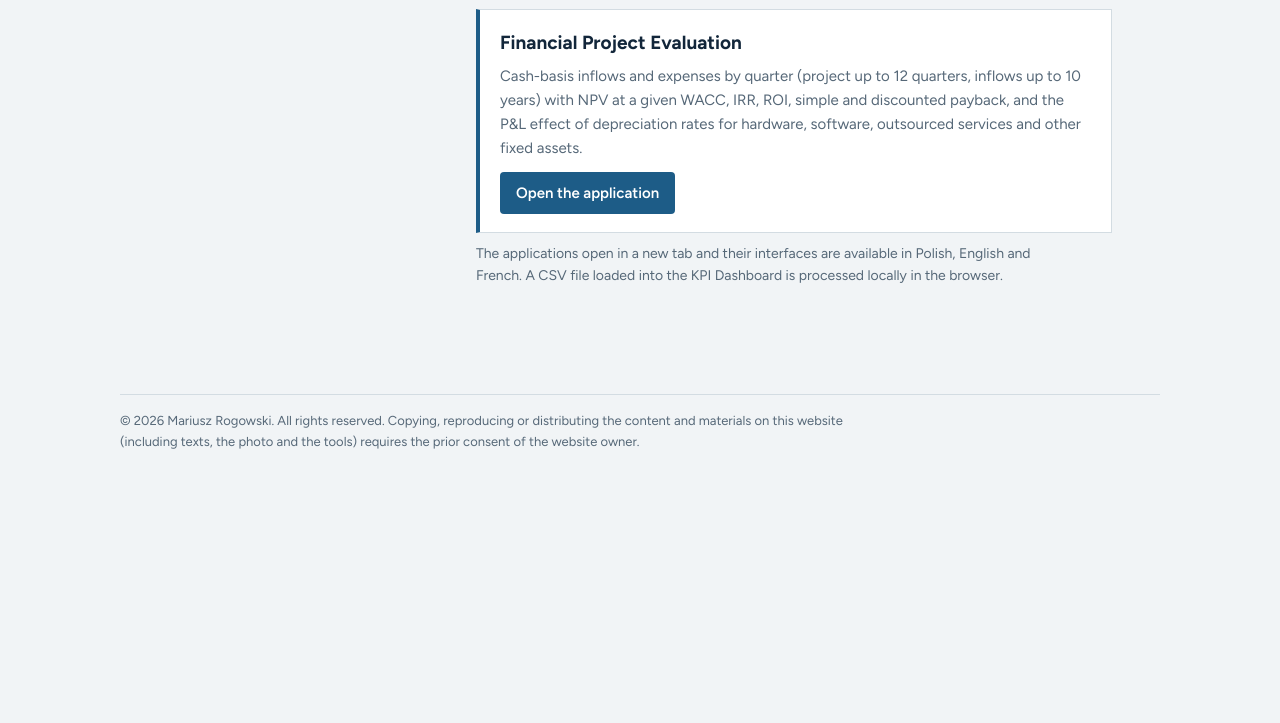
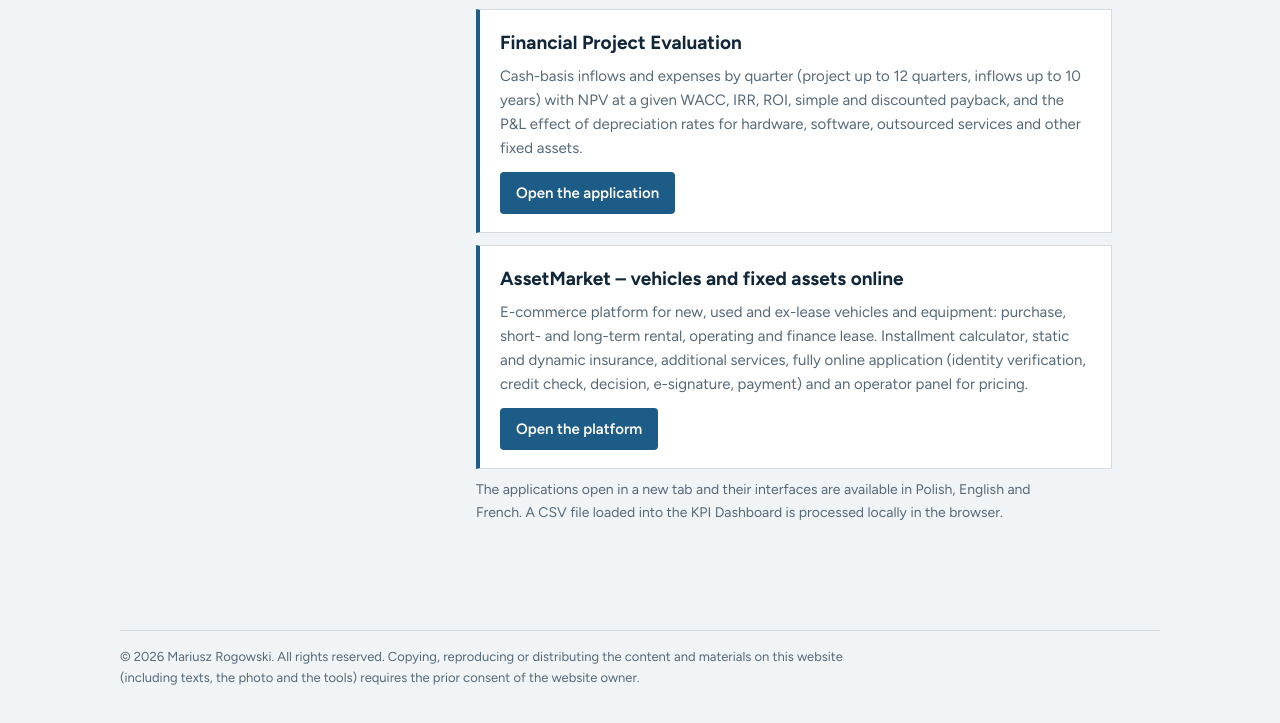
Before and after one commit to marogowski/my-first-domain, a plain HTML site: page index.html in a window 1280 px wide. Shown: the part 1882-2605 px from the top of the page. Before the commit the page ends 2398 px from the top, so only its background shows below. Drawn offline with Linux system fonts and the light colour scheme.

Commit message:
Add new application links for AssetMarket

```diff
--- a/index.html
+++ b/index.html
@@ -124,6 +124,11 @@ p{margin:0 0 12px;max-width:62ch}
     <h3 data-en="Financial Project Evaluation" data-fr="Évaluation financière de projets">Ocena finansowa projektów</h3>
     <p data-en="Cash-basis inflows and expenses by quarter (project up to 12 quarters, inflows up to 10 years) with NPV at a given WACC, IRR, ROI, simple and discounted payback, and the P&amp;L effect of depreciation rates for hardware, software, outsourced services and other fixed assets." data-fr="Encaissements et dépenses en base caisse par trimestre (projet jusqu’à 12 trimestres, encaissements jusqu’à 10 ans) avec VAN au WACC retenu, TRI, ROI, délais de récupération simple et actualisé, et effet P&amp;L des taux d’amortissement du matériel, des logiciels, des services externes et des autres immobilisations.">Wpływy i wydatki projektu w ujęciu kasowym w układzie kwartalnym (projekt do 12 kwartałów, wpływy do 10 lat) oraz NPV przy zadanym WACC, IRR, ROI, okres zwrotu prosty i zdyskontowany, a także efekt P&amp;L wynikający ze stawek amortyzacji hardware, software, usług obcych i innych środków trwałych.</p>
     <span class="btn" data-en="Open the application" data-fr="Ouvrir l’application">Otwórz aplikację</span>
+     </a>
+   <a class="app" href="market/" target="_blank" rel="noopener">
+    <h3 data-en="AssetMarket – vehicles and fixed assets online" data-fr="AssetMarket – véhicules et immobilisations en ligne">AssetMarket – pojazdy i środki trwałe online</h3>
+    <p data-en="E-commerce platform for new, used and ex-lease vehicles and equipment: purchase, short- and long-term rental, operating and finance lease. Installment calculator, static and dynamic insurance, additional services, fully online application (identity verification, credit check, decision, e-signature, payment) and an operator panel for pricing." data-fr="Plateforme e-commerce de véhicules et d’équipements neufs, d’occasion et issus de leasing : achat, location courte et longue durée, leasing opérationnel et financier. Simulateur de loyers, assurance statique et dynamique, services additionnels, demande entièrement en ligne (vérification d’identité, contrôle de crédit, décision, signature électronique, paiement) et panneau opérateur pour la tarification.">Platforma e-commerce dla nowych, używanych i poleasingowych pojazdów oraz maszyn: zakup, najem krótko- i długoterminowy, leasing operacyjny i finansowy. Kalkulator rat, ubezpieczenie statyczne i dynamiczne, usługi dodatkowe, wniosek w pełni online (weryfikacja tożsamości, BIK, decyzja, e-podpis, płatność) oraz panel operatora do ustalania cen.</p>
+    <span class="btn" data-en="Open the platform" data-fr="Ouvrir la plateforme">Otwórz platformę</span>
    </a>
    <p class="sm" data-en="The applications open in a new tab and their interfaces are available in Polish, English and French. A CSV file loaded into the KPI Dashboard is processed locally in the browser." data-fr="Les applications s’ouvrent dans un nouvel onglet et leur interface est disponible en polonais, en anglais et en français. Un fichier CSV chargé dans le tableau de bord KPI est traité localement dans le navigateur.">Aplikacje otwierają się w nowej karcie, a ich interfejs jest dostępny po polsku, angielsku i francusku. Plik CSV wczytany w Panelu KPI jest przetwarzany lokalnie w przeglądarce.</p>
   </section>
```
